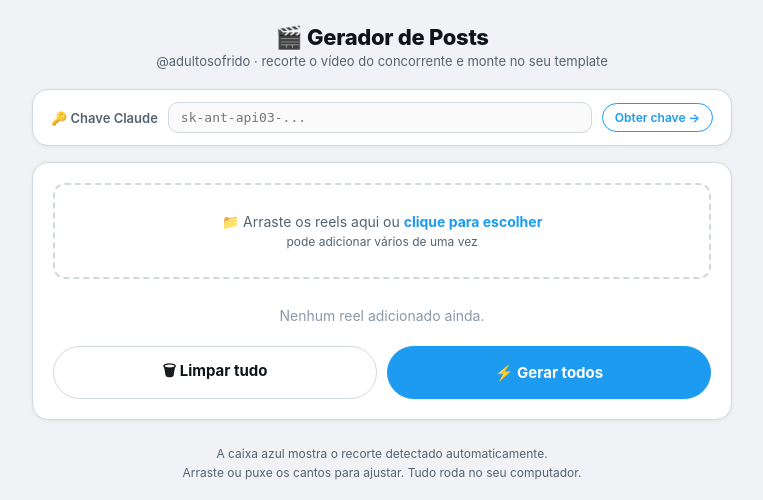
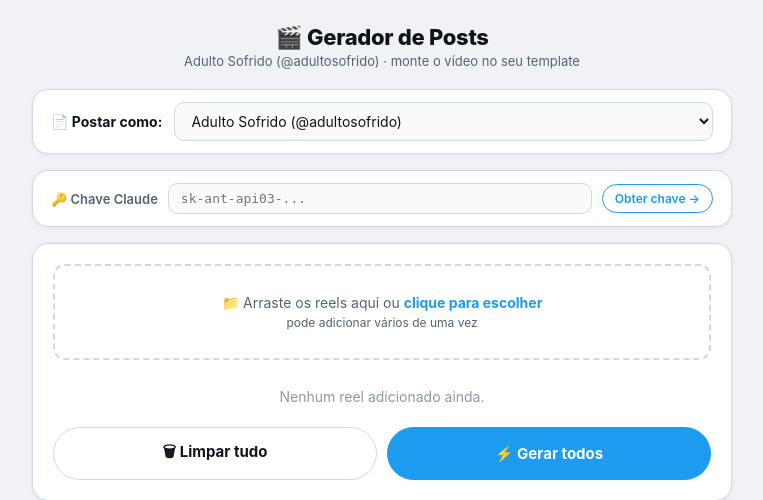
Before and after one commit to TeemotioBB/GERADOR-DE-MEMES, a Flask app: page / in a window 1280 px wide. Shown: the top 500 px of the page, without its empty margins (258-1021 px from the left). Run offline with Flask 3, Linux system fonts and the light colour scheme.

Commit message:
Update index.html

```diff
--- a/templates/index.html
+++ b/templates/index.html
@@ -44,6 +44,22 @@
     border-radius:999px;transition:.15s background;
   }
   .token-bar a:hover{background:#eaf6fe;}
+
+  /* ---- Barra de perfil ---- */
+  .perfil-bar{
+    width:100%;max-width:700px;margin-bottom:16px;
+    display:flex;align-items:center;gap:12px;
+    background:var(--branco);border:1px solid var(--borda);
+    border-radius:var(--radius);padding:12px 18px;
+    box-shadow:0 1px 4px rgba(0,0,0,.06);
+  }
+  .perfil-bar label{font-size:14px;font-weight:700;color:var(--tinta);white-space:nowrap;}
+  .perfil-bar select{
+    flex:1;border:1px solid var(--borda);border-radius:10px;padding:9px 12px;
+    font-size:14px;font-family:inherit;color:var(--tinta);background:#fafafa;
+    cursor:pointer;transition:.15s border-color;
+  }
+  .perfil-bar select:focus{outline:none;border-color:var(--azul);background:#fff;}
 
   /* ---- Card principal ---- */
   .card{
@@ -185,8 +201,16 @@
 
   <header>
     <h1>🎬 Gerador de Posts</h1>
-    <p>@adultosofrido · recorte o vídeo do concorrente e monte no seu template</p>
+    <p id="subHeader">recorte o vídeo do concorrente e monte no seu template</p>
   </header>
+
+  <div class="perfil-bar">
+    <label>📄 Postar como:</label>
+    <select id="seletorPerfil">
+      <option value="adultosofrido">Adulto Sofrido (@adultosofrido)</option>
+      <option value="achadinhosofcs">achadinhosofcs (@achadinhosofcs)</option>
+    </select>
+  </div>
 
   <div class="token-bar">
     <label>🔑 Chave Claude</label>
@@ -233,6 +257,16 @@
 
   let itens = [];
   let proximoId = 1;
+
+  // Atualiza o subtítulo conforme o perfil escolhido
+  const seletorPerfil = document.getElementById('seletorPerfil');
+  const subHeader = document.getElementById('subHeader');
+  function atualizarSub(){
+    const txt = seletorPerfil.options[seletorPerfil.selectedIndex].text;
+    subHeader.textContent = txt + ' · monte o vídeo no seu template';
+  }
+  seletorPerfil.addEventListener('change', atualizarSub);
+  atualizarSub();
 
   dropzone.addEventListener('click', () => inputVideo.click());
   inputVideo.addEventListener('change', e => { adicionar(e.target.files); inputVideo.value=''; });
@@ -499,6 +533,7 @@
     btnZip.classList.remove('mostrar');
     barraGeral.classList.add('mostrar'); resumo.classList.add('mostrar');
 
+    const perfilSel = document.getElementById('seletorPerfil').value;
     let feitos=0, ok=0, falhas=0; const ids=[];
     for (const it of fila){
       it.estado='processando'; render();
@@ -506,7 +541,7 @@
       try {
         const resp = await fetch('/gerar',{
           method:'POST', headers:{'Content-Type':'application/json'},
-          body:JSON.stringify({id:it.jobId, legenda:it.legenda.trim(), crop:it.box})
+          body:JSON.stringify({id:it.jobId, legenda:it.legenda.trim(), crop:it.box, perfil:perfilSel})
         });
         const j = await resp.json();
         if (!resp.ok) throw new Error(j.erro||'erro');
```
